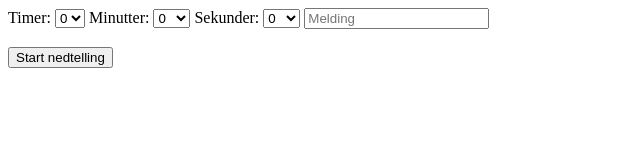
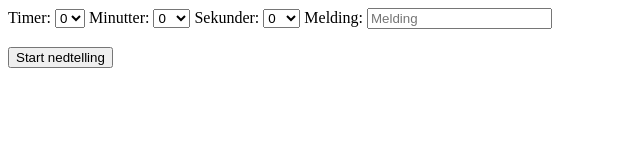
Before and after one commit to UiA-mm-200/assignment, a plain HTML site: page students/KjetilKristiansen/Nedtelling/index.html in a window 1280 px wide. Shown: the whole page, without its empty margins (0-640 px from the left). Drawn offline with Linux system fonts and the light colour scheme.

Commit message:
Update index.html

```diff
--- a/students/KjetilKristiansen/Nedtelling/index.html
+++ b/students/KjetilKristiansen/Nedtelling/index.html
@@ -34,6 +34,7 @@
         <option value="45">45</option>
         <option value="60">60</option>
     </select>
+    Melding:
     <input id="inpMessage" type="text" placeholder="Melding">
     <br><br>
     <button id="btn" onClick="startCountdown()">Start nedtelling</button>
```
